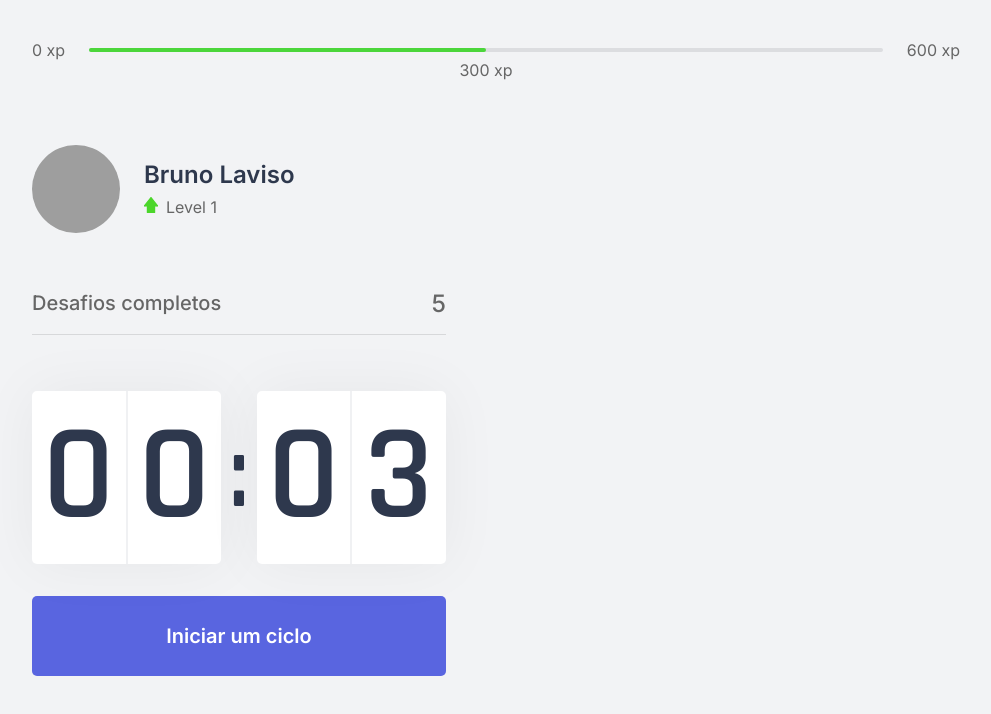
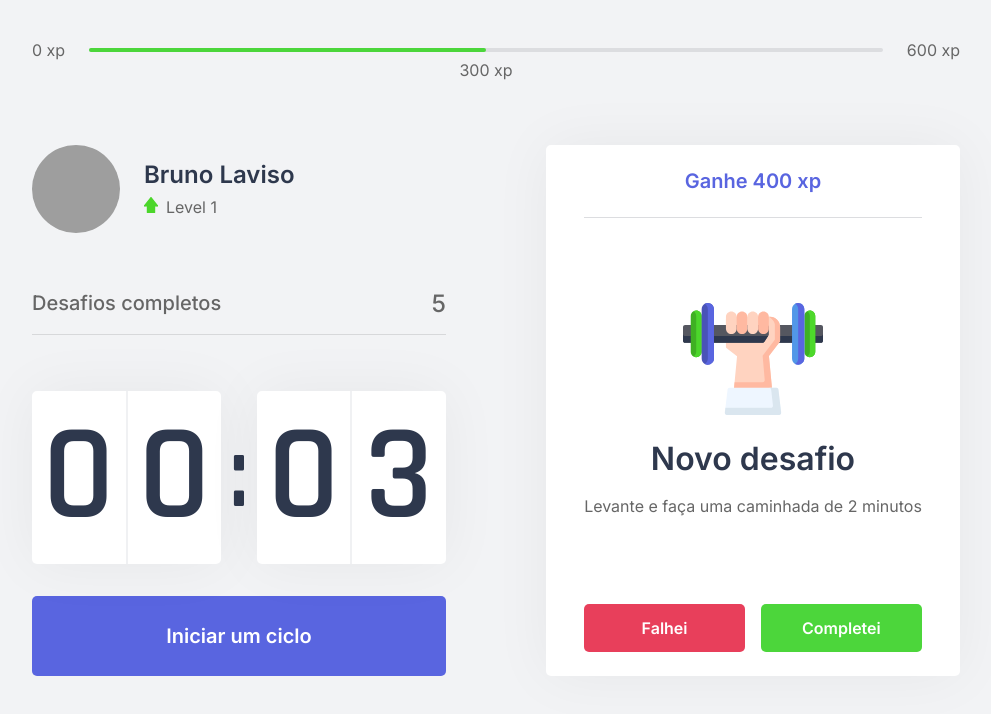
Before and after one commit to brunolaviso/nlw4-react, a Next.js app: page / in a window 1280 px wide. Shown: the top 714 px of the page, without its empty margins (144-1135 px from the left). Built offline with nearby package versions, Linux system fonts and the light colour scheme; grey boxes are pictures that could not be loaded.

Commit message:
feat: add challengBox component and styles

```diff
--- /dev/null
+++ b/src/components/ChallengeBox.tsx
@@ -0,0 +1,45 @@
+import styles from '../styles/components/ChallengeBox.module.css'
+
+export function ChallengeBox() {
+
+  const hasActiveChallenge = true
+
+  return (
+    <div className={styles.challengeBoxContainer}>
+      { hasActiveChallenge ? (
+            <div className={styles.challengeActive}>
+              <header>Ganhe 400 xp</header>
+              <main>
+                <img src="icons/body.svg" />
+                <strong>Novo desafio</strong>
+                <p>Levante e faça uma caminhada de 2 minutos</p>
+              </main>
+              <footer>
+                <button
+                  type="button"
+                  className={styles.challengeFailedButton}
+                >
+                  Falhei
+                </button>
+                <button
+                  type="button"
+                  className={styles.challengeSucceededButton}
+                >
+                  Completei
+                </button>
+              </footer>
+            </div>
+      ) : (
+            <div className={styles.challengeNotActive}>
+              <strong>
+                Finalize um ciclo para receber um desafio
+              </strong>
+              <p>
+                <img src="icons/level-up.svg" alt="Level Up"/>
+                Avance de level completando desafios
+              </p>
+            </div>
+      ) }
+    </div>
+  )
+}
--- a/src/pages/index.tsx
+++ b/src/pages/index.tsx
@@ -1,9 +1,10 @@
+import Head from 'next/head'
+
 import { CompletedChallenges } from "../components/CompletedChallenges"
 import { Countdown } from "../components/Countdown"
 import { ExperienceBar } from "../components/ExperienceBar"
 import { Profile } from "../components/Profile"
-
-import Head from 'next/head'
+import { ChallengeBox } from "../components/ChallengeBox"
 
 import styles from '../styles/pages/Home.module.css'
 
@@ -21,6 +22,7 @@
           <Countdown />
         </div>
         <div>
+          <ChallengeBox />
         </div>
       </section>
     </div>
--- /dev/null
+++ b/src/styles/components/ChallengeBox.module.css
@@ -0,0 +1,105 @@
+.challengeBoxContainer {
+  height: 100%;
+  background: var(--white);
+  border-radius: 5px;
+  box-shadow: 0 0 60px rgba(0, 0, 0, 0.05);
+  padding: 1.5rem 2rem;
+
+  display: flex;
+  flex-direction: column;
+  align-items: center;
+  justify-content: center;
+  text-align: center;
+}
+
+.challengeNotActive {
+  display: flex;
+  flex-direction: column;
+  align-items: center;
+}
+
+.challengeNotActive strong {
+  font-size: 1.5rem;
+  font-weight: 500;
+  line-height: 1.4;
+}
+
+.challengeNotActive p {
+  display: flex;
+  flex-direction: column;
+  align-items: center;
+  line-height: 1.4;
+  max-width: 70%;
+  margin-top: 3rem;
+}
+
+.challengeNotActive p img {
+  margin-bottom: 1rem;
+}
+
+.challengeActive {
+  height: 100%;
+
+  display: flex;
+  flex-direction: column;
+}
+
+.challengeActive header {
+  color: var(--blue);
+  font-weight: 600;
+  font-size: 1.25rem;
+  padding: 0 2rem 1.5rem;
+  border-bottom: 1px solid var(--gray-line);
+}
+
+.challengeActive main {
+  flex: 1;
+  display: flex;
+  flex-direction: column;
+  align-items: center;
+  justify-content: center;
+}
+
+.challengeActive main strong {
+  font-size: 2rem;
+  font-weight: 600;
+  color: var(--title);
+  margin: 1.5rem 0 1rem;
+}
+
+.challengeActive main p {
+  line-height: 1.5;
+}
+
+.challengeActive footer {
+  display: grid;
+  grid-template-columns: 1fr 1fr;
+  gap: 1rem
+}
+
+.challengeActive footer button {
+  height: 3rem;
+
+  display: flex;
+  align-items: center;
+  user-select: none;
+  justify-content: center;
+  border: 0;
+  border-radius: 5px;
+  color: var(--white);
+  font-size: 1rem;
+  font-weight: 600;
+  transition: filter 0.2s;
+}
+
+.challengeActive footer button.challengeFailedButton {
+  background: var(--red);
+}
+
+.challengeActive footer button.challengeSucceededButton {
+  background: var(--green);
+}
+
+.challengeActive footer button:hover {
+  filter: brightness(0.9);
+}
```
